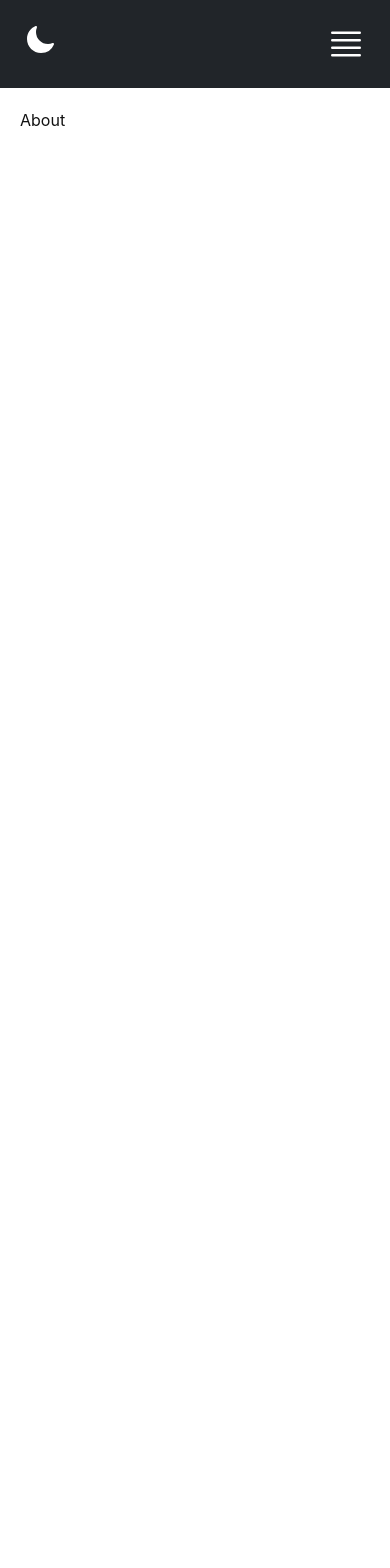
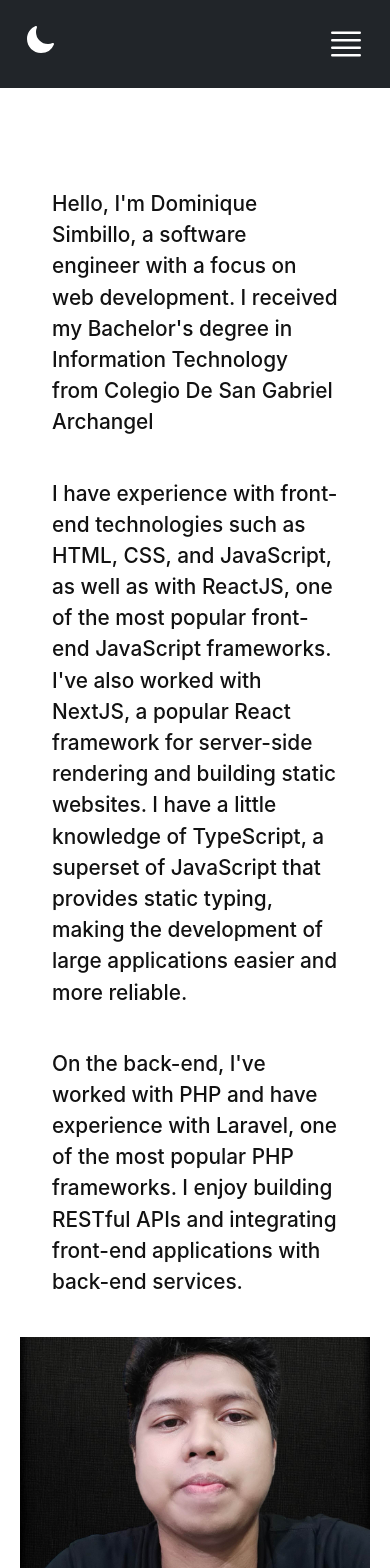
Before and after one commit to PrgDominique/Portfolio, a Next.js app: page /about in a window 390 px wide. Shown: the top 1568 px of the page. Before the commit the page ends 844 px from the top, so only its background shows below. Built offline with nearby package versions, Linux system fonts and the light colour scheme.

Commit message:
fix alignment in desktop & mobile view

```diff
--- a/src/pages/about.tsx
+++ b/src/pages/about.tsx
@@ -1,8 +1,36 @@
-import React from 'react'
+import DomzPhoto from '../assets/photo1.jpg'
+import Image from 'next/image'
 
 const About = () => {
   return (
-    <div>About</div>
+    <div className=' dark:text-[#ede2e2] '>
+      <div className='md:mt-[12rem] mt-[5rem]'>
+        <div className='grid md:grid-cols-2 grid-cols-1'>
+          <div className='row'>
+            <div className='flex '>
+              <h1 className='text-[1.30rem] font-medium md:ml-[10rem] mx-[2rem]'>
+                Hello, I'm Dominique Simbillo, a software engineer with a focus
+                on web development. I received my Bachelor's degree in
+                Information Technology from Colegio De San Gabriel Archangel{' '}
+              </h1>
+            </div>
+            <div className='flex mt-10'>
+              <h1 className='text-[1.30rem] font-medium md:ml-[10rem] mx-[2rem]'>
+                I have experience with front-end technologies such as HTML, CSS, and JavaScript, as well as with ReactJS, one of the most popular front-end JavaScript frameworks. I've also worked with NextJS, a popular React framework for server-side rendering and building static websites. I have a little knowledge of TypeScript, a superset of JavaScript that provides static typing, making the development of large applications easier and more reliable.{' '}
+              </h1>
+            </div>
+            <div className='flex mt-10'>
+              <h1 className='text-[1.30rem] font-medium md:ml-[10rem] mx-[2rem]'>
+              On the back-end, I've worked with PHP and have experience with Laravel, one of the most popular PHP frameworks. I enjoy building RESTful APIs and integrating front-end applications with back-end services.{' '}
+              </h1>
+            </div>
+          </div>
+          <div className='md:ml-[10rem] max-md:mt-10 max-md:flex max-md:justify-center '>
+            <Image src={DomzPhoto} alt='Dominque photo' width={400} className='flex justify-center '/>
+          </div>
+        </div>
+      </div>
+    </div>
   )
 }
 
```
